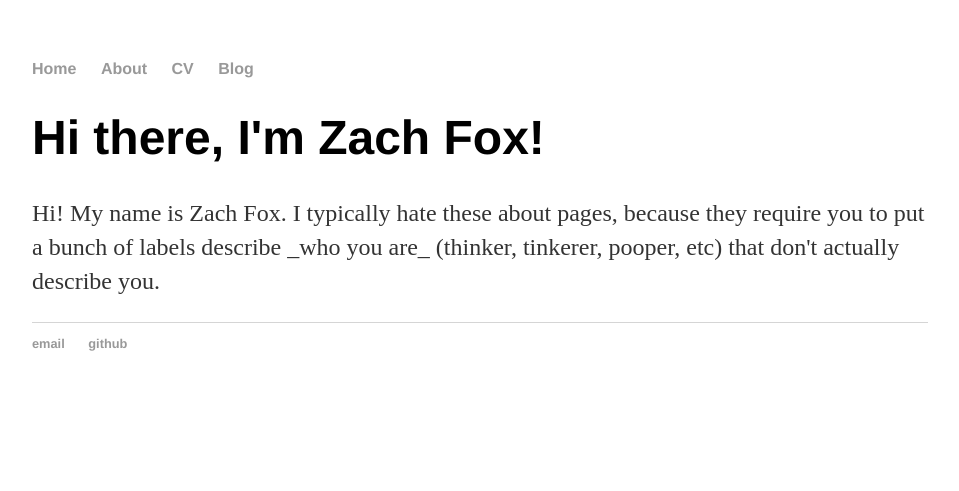
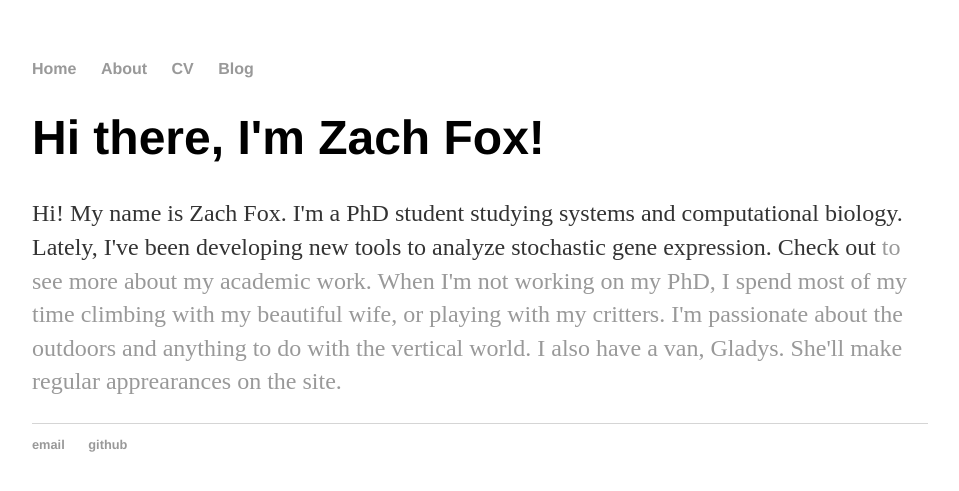
Before and after one commit to zachfox/zachfox.github.io, a Jekyll site: the page built from about/index.html, in a window 1280 px wide. Shown: the top 491 px of the page, without its empty margins (160-1119 px from the left). Built offline with Jekyll 4.4.1, drawn with Linux system fonts in a browser that asks for light colours.

Commit message:
updated about

```diff
--- a/about/index.html
+++ b/about/index.html
@@ -4,5 +4,7 @@ title: Zach Fox
 ---
 <div class="blurb">
     <h1>Hi there, I'm Zach Fox!</h1>
-    <p>Hi! My name is Zach Fox. I typically hate these about pages, because they require you to put a bunch of labels describe _who you are_ (thinker, tinkerer, pooper, etc) that don't actually describe you.
- </div><!-- /.blurb -->
+    <p>Hi! My name is Zach Fox.  I'm a PhD student studying systems and computational biology. Lately, I've been developing new tools to analyze stochastic gene expression. Check out <a "https://https://scholar.google.com/citations?user=PrYu53UAAAAJ&hl=en" google scholar> to see more about my academic work.
+
+When I'm not working on my PhD, I spend most of my time climbing with my beautiful wife, or playing with my critters.  I'm passionate about the outdoors and anything to do with the vertical world. I also have a van, Gladys. She'll make regular apprearances on the site.
+</div><!-- /.blurb -->
```
